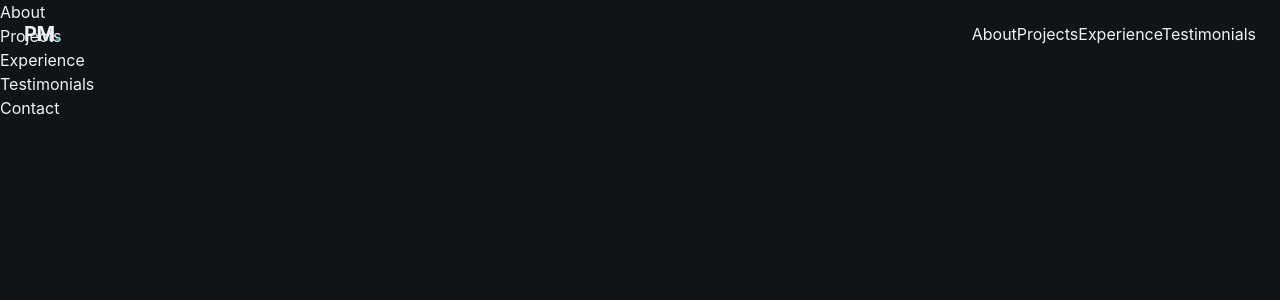
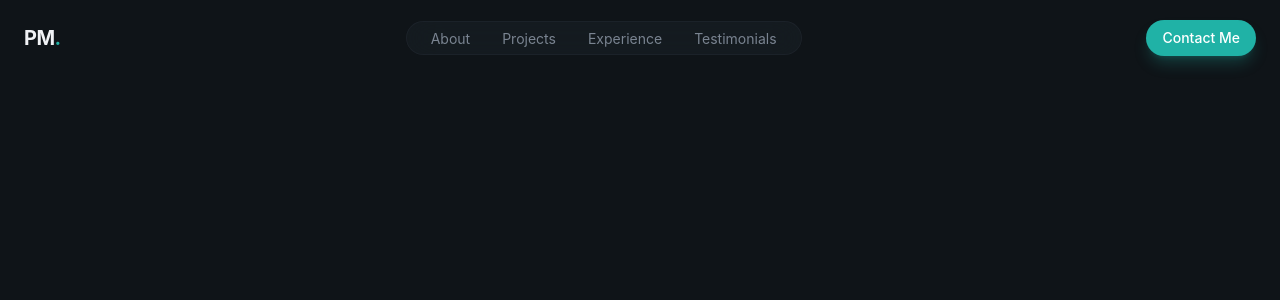
Before and after one commit to v-angelo/personal-portfolio, a React (Vite) app: page / in a window 1280 px wide. Shown: the top 300 px of the page. Built offline with nearby package versions, Linux system fonts and the light colour scheme.

Commit message:
updated navbar, created custom styles and button component

```diff
--- a/package.json
+++ b/package.json
@@ -11,6 +11,7 @@
   },
   "dependencies": {
     "@tailwindcss/vite": "^4.2.2",
+    "lucide-react": "^1.41.0",
     "react": "^19.2.4",
     "react-dom": "^19.2.4",
     "tailwindcss": "^4.2.2"
--- /dev/null
+++ b/src/components/Button.jsx
@@ -0,0 +1,21 @@
+import { tw } from "@/utilities/tw";
+
+export const Button = ({ className = "", size = "default", children }) => {
+  const baseClasses = tw`focus-visible:ring-primary bg-primary text-primary-foreground hover:bg-primary/90 shadow-primary/25 relative cursor-pointer overflow-hidden rounded-full font-medium shadow-lg focus:outline-none focus-visible:ring-2`;
+
+  const sizeClasses = {
+    sm: "px-4 py-2 text-sm",
+    default: "px-6 py-3 text-base",
+    lg: "px-8 py-4 text-lg",
+  };
+
+  const classes = `${baseClasses} ${sizeClasses[size]} ${className}`;
+
+  return (
+    <button className={classes}>
+      <span className="relative flex items-center justify-center gap-2">
+        {children}
+      </span>
+    </button>
+  );
+};
--- a/src/index.css
+++ b/src/index.css
@@ -38,3 +38,19 @@
     font-family: "Playfair Display", serif;
   }
 }
+
+@utility glass {
+  background-color: color-mix(in srgb, var(--color-surface) 50%, transparent);
+
+  backdrop-filter: blur(16px);
+
+  border: 1px solid color-mix(in srgb, var(--color-border) 50%, transparent);
+}
+
+@utility glass-strong {
+  background-color: color-mix(in srgb, var(--color-surface) 80%, transparent);
+
+  backdrop-filter: blur(24px);
+
+  border: 1px solid color-mix(in srgb, var(--color-border) 60%, transparent);
+}
--- a/src/layout/Navbar.jsx
+++ b/src/layout/Navbar.jsx
@@ -1,3 +1,7 @@
+import { Button } from "@/components/Button";
+import { Menu } from "lucide-react";
+import { useState } from "react";
+
 const navLinks = [
   { href: "#about", label: "About" },
   { href: "#projects", label: "Projects" },
@@ -6,6 +10,8 @@ const navLinks = [
 ];
 
 function Navbar() {
+  const [isMobileMenuOpen, setIsMobileMenuOpen] = useState(false);
+
   return (
     <header className="fixed top-0 right-0 left-0 bg-transparent py-5">
       <nav className="container mx-auto flex items-center justify-between px-6">
@@ -16,17 +22,53 @@ function Navbar() {
           PM<span className="text-primary">.</span>
         </a>
 
-        {/* Desktop Nav */}
-        <div className="flex items-center gap-1">
-          <div className="glass">
+        {/* desktop nav */}
+        <div className="hidden items-center gap-1 md:flex">
+          <div className="glass items-center gap-1 rounded-full px-2 py-1">
             {navLinks.map((link, index) => (
-              <a key={index} href={link.href}>
+              <a
+                key={index}
+                href={link.href}
+                className="text-muted-foreground hover:text-foreground hover:bg-surface rounded-full px-4 py-2 text-sm"
+              >
                 {link.label}
               </a>
             ))}
           </div>
         </div>
+
+        {/* cta button */}
+        <div className="hidden md:block">
+          <Button size="sm">Contact Me</Button>
+        </div>
+
+        {/* mobile menu button */}
+        <button
+          onClick={() => setIsMobileMenuOpen((prev) => !prev)}
+          className="text-foreground p-2 md:hidden"
+        >
+          <Menu size={24} />
+        </button>
       </nav>
+
+      {/* mobile menu */}
+      {isMobileMenuOpen && (
+        <div className="glass-strong md:hidden">
+          <div className="container mx-auto flex flex-col gap-4 px-6 py-6">
+            {navLinks.map((link, index) => (
+              <a
+                key={index}
+                href={link.href}
+                className="text-muted-foreground hover:text-foreground py-2 text-lg"
+              >
+                {link.label}
+              </a>
+            ))}
+
+            <Button>Contact Me</Button>
+          </div>
+        </div>
+      )}
     </header>
   );
 }
--- a/src/sections/About.jsx
+++ b/src/sections/About.jsx
@@ -1,7 +1,7 @@
 import React from "react";
 
 function About() {
-  return <div>About</div>;
+  return <div></div>;
 }
 
 export default About;
--- a/src/sections/Contact.jsx
+++ b/src/sections/Contact.jsx
@@ -1,7 +1,7 @@
 import React from "react";
 
 function Contact() {
-  return <div>Contact</div>;
+  return <div></div>;
 }
 
 export default Contact;
--- a/src/sections/Experience.jsx
+++ b/src/sections/Experience.jsx
@@ -1,7 +1,7 @@
 import React from "react";
 
 function Experience() {
-  return <div>Experience</div>;
+  return <div></div>;
 }
 
 export default Experience;
--- a/src/sections/Projects.jsx
+++ b/src/sections/Projects.jsx
@@ -1,7 +1,7 @@
 import React from "react";
 
 function Projects() {
-  return <div>Projects</div>;
+  return <div></div>;
 }
 
 export default Projects;
--- a/src/sections/Testimonials.jsx
+++ b/src/sections/Testimonials.jsx
@@ -1,7 +1,7 @@
 import React from "react";
 
 function Testimonials() {
-  return <div>Testimonials</div>;
+  return <div></div>;
 }
 
 export default Testimonials;
--- /dev/null
+++ b/src/utilities/tw.js
@@ -0,0 +1,2 @@
+export const tw = (strings, ...values) =>
+  String.raw({ raw: strings }, ...values);
```
Also changed, not shown: 1 other file (tests, documents, lock files or other folders).
